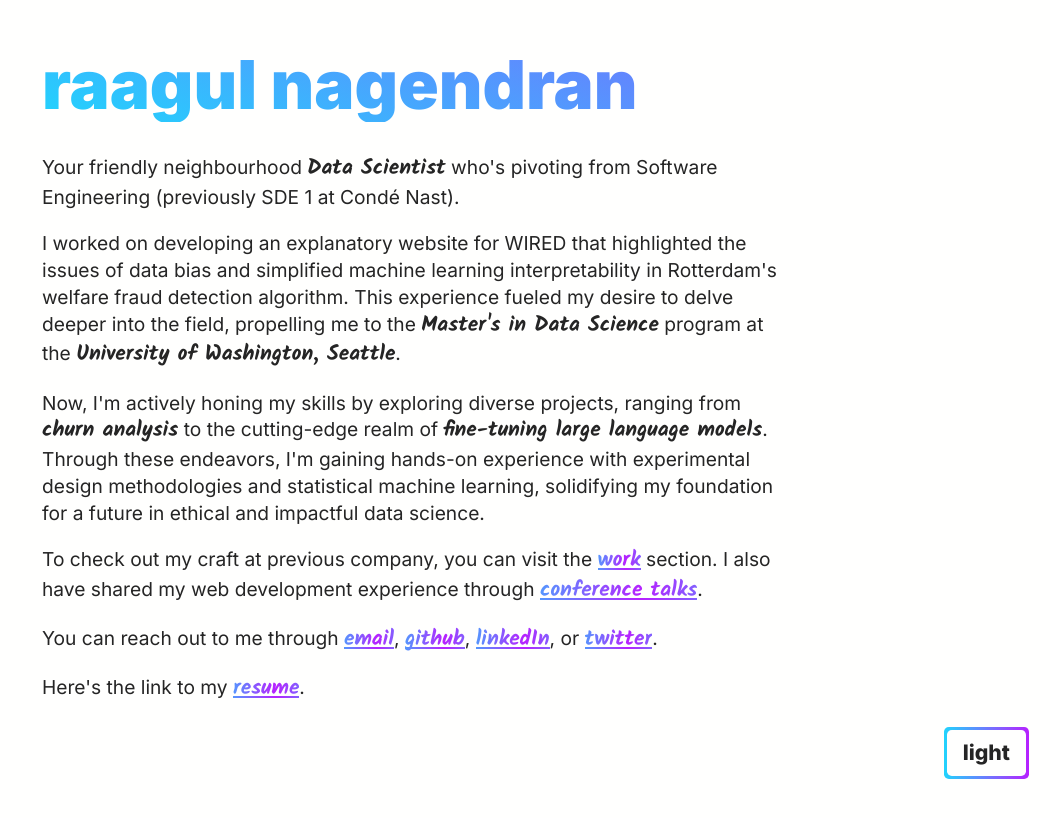
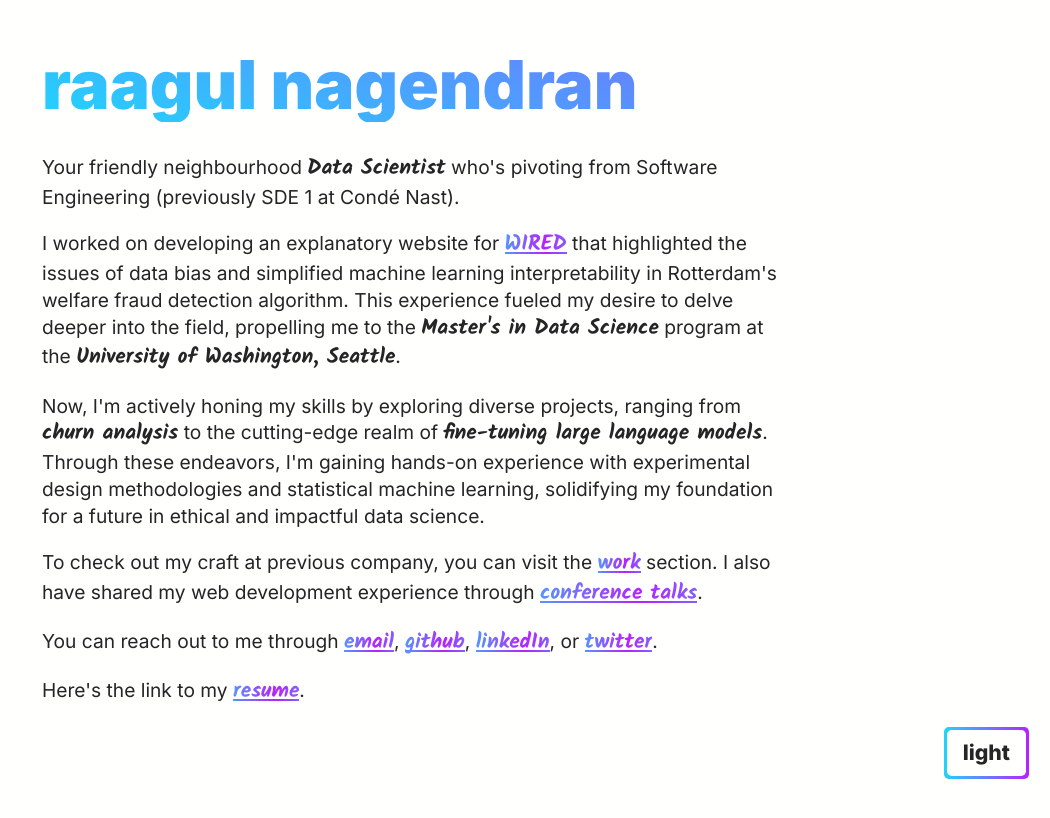
Before and after one commit to raaguln/portfolio, a Next.js app: page / in a window 1280 px wide. Shown: the top 818 px of the page, without its empty margins (230-1280 px from the left). Built offline with nearby package versions, Linux system fonts and the light colour scheme.

Commit message:
link for WIRED

```diff
--- a/app/page.tsx
+++ b/app/page.tsx
@@ -15,8 +15,9 @@ export default function Home() {
         Engineering (previously SDE 1 at Condé Nast).
       </p>
       <p>
-      I worked on developing an explanatory website for WIRED that highlighted the
-      issues of data bias and simplified machine learning interpretability
+      I worked on developing an explanatory website for{" "}
+      <PrettyLink href="https://www.wired.com/story/welfare-state-algorithms/" target="_blank">WIRED</PrettyLink>{" "}
+      that highlighted the issues of data bias and simplified machine learning interpretability
       in Rotterdam's welfare fraud detection algorithm. This experience fueled
       my desire to delve deeper into the field, propelling me to the{" "}
       <span className={spanCN}>Master's in Data Science</span> program at the{" "}
```
